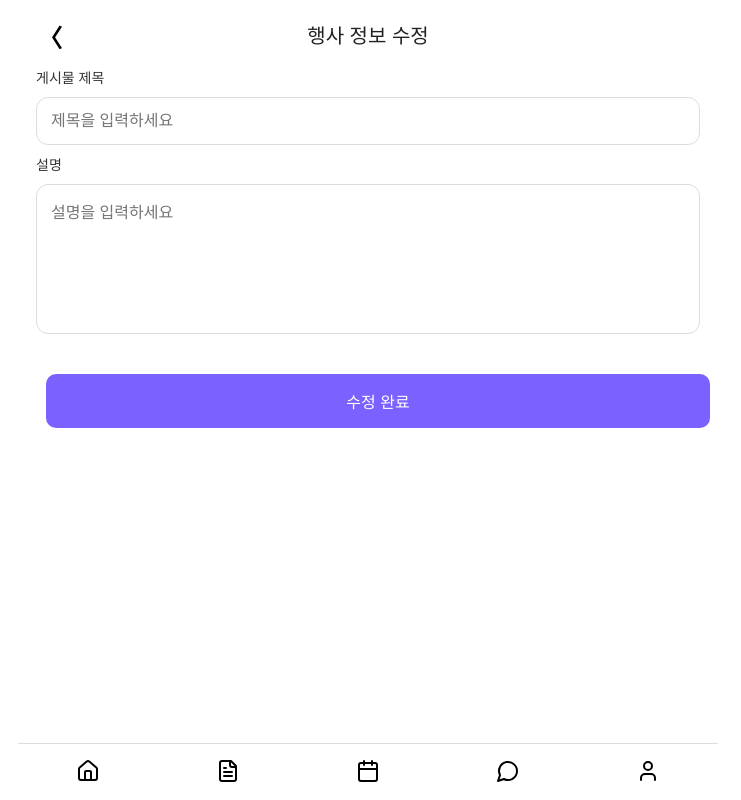
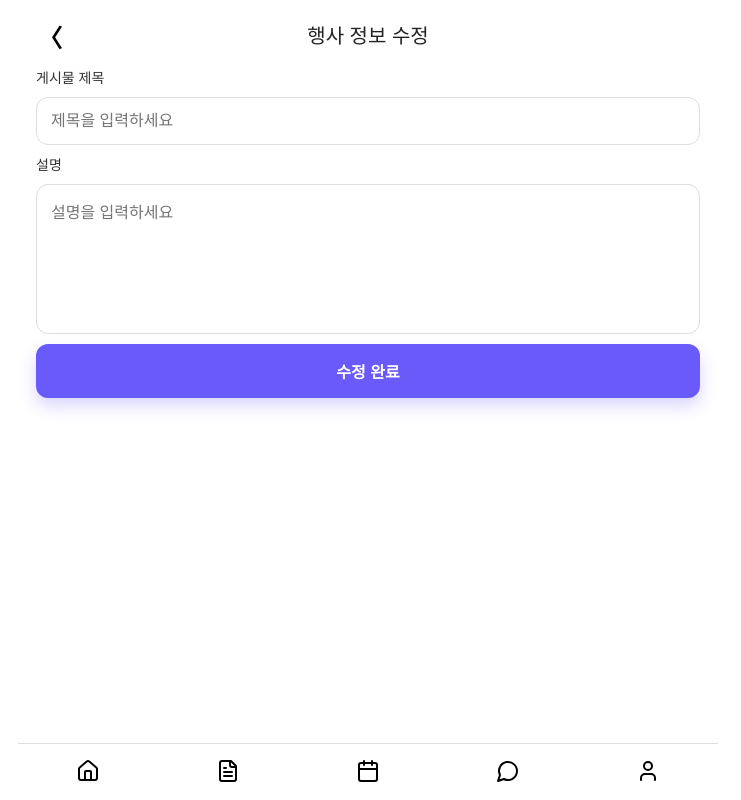
Before and after one commit to DKU-SCHOOPY/SCHOOPY-FE, a React (Create React App) app: page /events/edit/1 in a window 1280 px wide. Shown: the whole page, without its empty margins (272-1013 px from the left). Built offline with nearby package versions, Linux system fonts and the light colour scheme; no server answers.

Commit message:
버튼 수정

```diff
--- a/src/pages/EditEvent.js
+++ b/src/pages/EditEvent.js
@@ -66,7 +66,7 @@ export default function EditEvent() {
         required
       />
 
-      <button type="button" onClick={handleSubmit} className="form-submit-button">
+      <button type="button" onClick={handleSubmit} className="big-button">
         수정 완료
       </button>
     </div>
```
